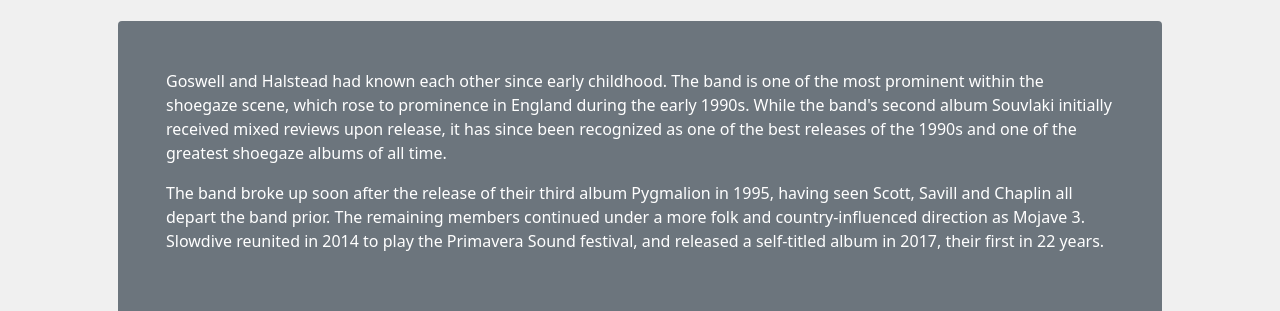
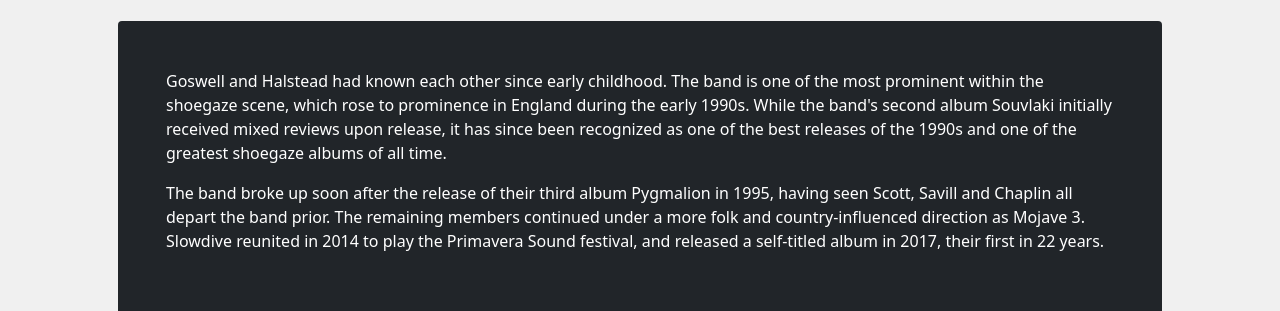
Before and after one commit to MiguelFernandoVasquezMonsalveCampus/bootstrap, a plain HTML site: page index.html in a window 1280 px wide. Shown: the part 489-800 px from the top of the page. Drawn offline with nearby package versions, Linux system fonts and the light colour scheme.

Commit message:
asdasdasdasdasd

```diff
--- a/index.html
+++ b/index.html
@@ -77,7 +77,7 @@
             </div>
         </div><br>
 
-        <div class="container bg-secondary rounded p-5">
+        <div class="container bg-dark rounded p-5">
 
             <p class="text-white">Goswell and Halstead had known each other since early childhood. The band is one of
                 the most prominent within
```
